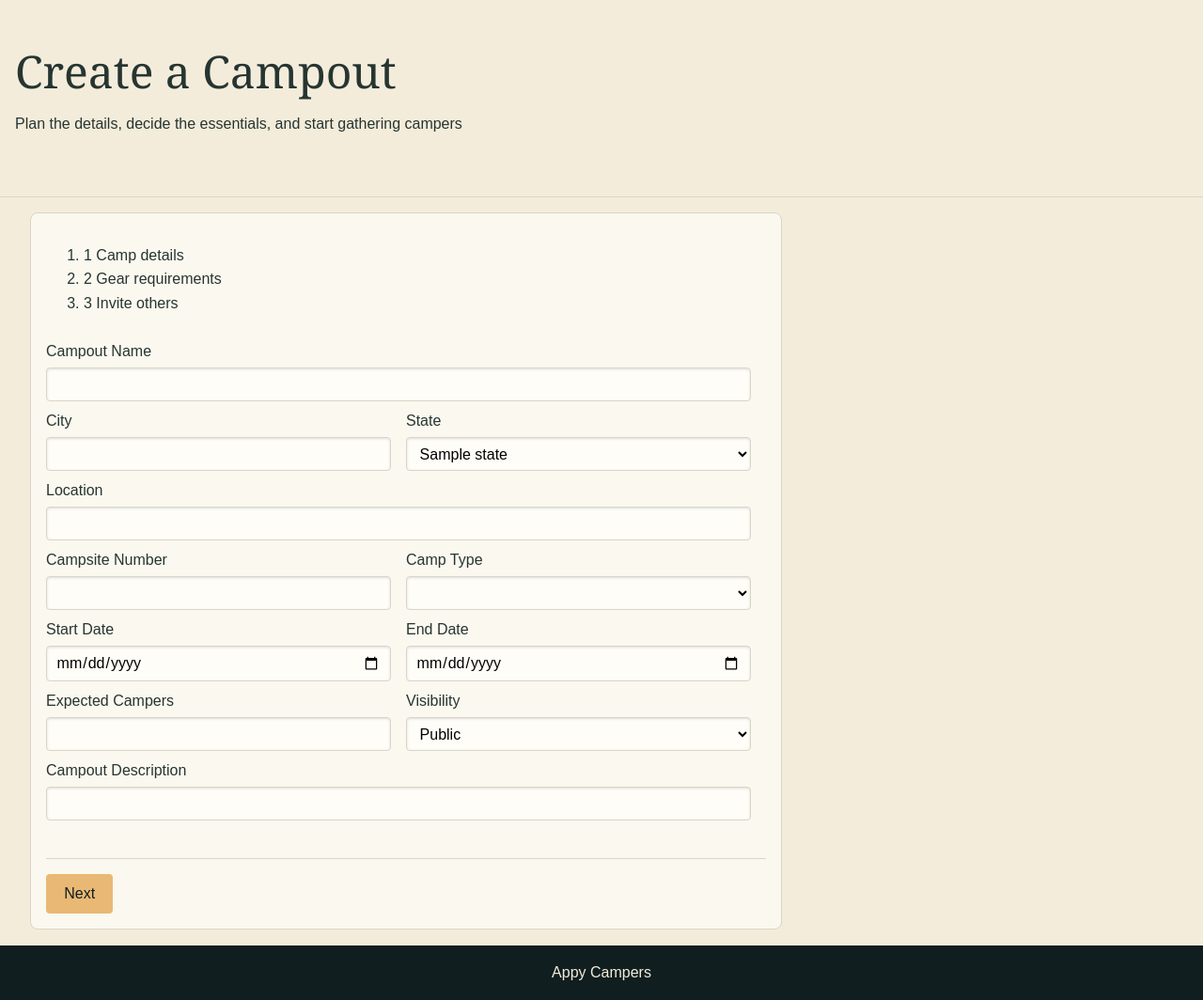
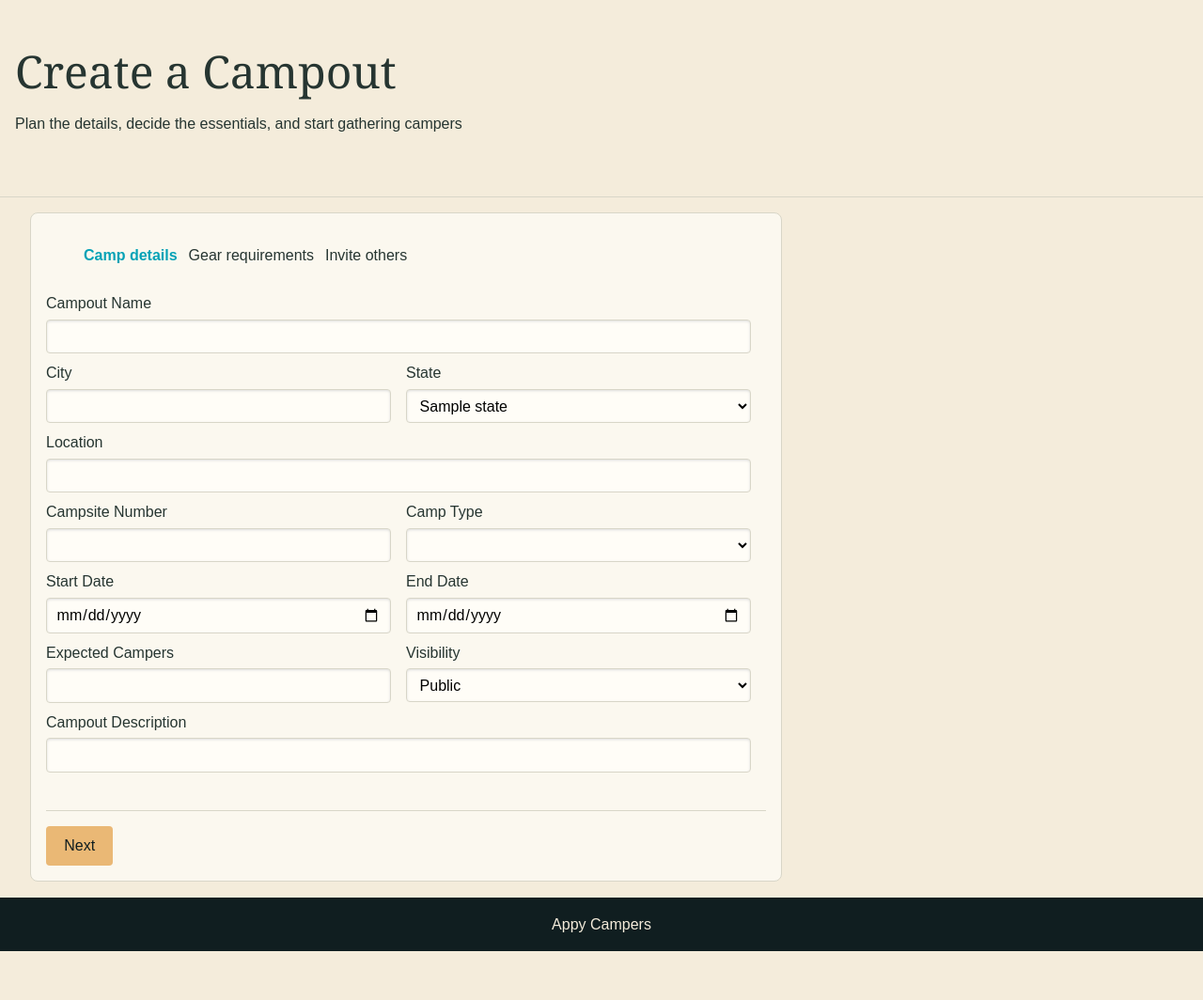
Before and after one commit to CSCI-5117-F26/developing-the-interactive-web-project-1-group-6, a Flask app: template appycampers/src/templates/create_camp.html in a window 1280 px wide. Shown: the part 57-1121 px from the top of the page at 94% size. After the commit the page ends 1069 px from the top, so only its background shows below. Run offline with Flask 3, Linux system fonts and the light colour scheme; the template is opened without the code that fills it: most values are stand-ins (such as "Sample title", 1, 10 or a date in 2020); some libraries are stand-ins or nearby versions.

Commit message:
fixed formatting for form

```diff
--- a/appycampers/src/static/css/style.css
+++ b/appycampers/src/static/css/style.css
@@ -215,11 +215,17 @@ h3 {
     width: calc(100% - 1rem);
 }
 
-.pure-form .create-steps {
+.create-steps {
     display: flex;
     flex-wrap: wrap;
     align-items: center;
     gap: .75rem;
+    list-style: none;
+}
+
+.create-steps li.is-current {
+    color: #04a2b6;
+    font-weight: 600;
 }
 
 .create-steps span {
@@ -275,6 +281,7 @@ https://pure-css.github.io/layouts/tucked-menu-vertical/
 .nav-profile .profile-avatar {
     display: none;
 }
+
 /*
 .pure-menu-link:hover,
 .pure-menu-link:focus {
@@ -475,7 +482,7 @@ in the mobile category, while having laptops/desktops excluded.
     max-width: 40rem;
 }
 
-.profile-form > div {
+.profile-form>div {
     margin-bottom: 1.25rem;
 }
 
@@ -562,7 +569,7 @@ in the mobile category, while having laptops/desktops excluded.
     margin-bottom: 0;
 }
 
-.friends-block + .friends-block .friends-section {
+.friends-block+.friends-block .friends-section {
     padding-top: 1rem;
     border-top: 1px solid #d8d6c8;
 }
@@ -624,8 +631,8 @@ in the mobile category, while having laptops/desktops excluded.
     margin: 0;
 }
 
-.table-actions .pure-button + form,
-.table-actions form + form {
+.table-actions .pure-button+form,
+.table-actions form+form {
     margin-left: .5rem;
 }
 
@@ -678,7 +685,7 @@ in the mobile category, while having laptops/desktops excluded.
 }
 
 /* Divider line between friends sections */
-.friends-block + .friends-block .friends-section {
+.friends-block+.friends-block .friends-section {
     border-top: 1px solid #d8d6c8;
 }
 
--- a/appycampers/src/templates/create_camp.html
+++ b/appycampers/src/templates/create_camp.html
@@ -13,9 +13,9 @@
   <div class="pure-u-1 pure-u-lg-2-3 l-box">
     <div class="camp-card" id="create_camp_wizard">
       <ol class="create-steps" id="step-indicator">
-        <li data-indicator="1">1 Camp details</li>
-        <li data-indicator="2">2 Gear requirements</li>
-        <li data-indicator="3">3 Invite others</li>
+        <li data-indicator="1">Camp details</li>
+        <li data-indicator="2">Gear requirements</li>
+        <li data-indicator="3">Invite others</li>
       </ol>
       <!-- Camp Details -->
       <div data-step="1" class="wizard-page">
```
